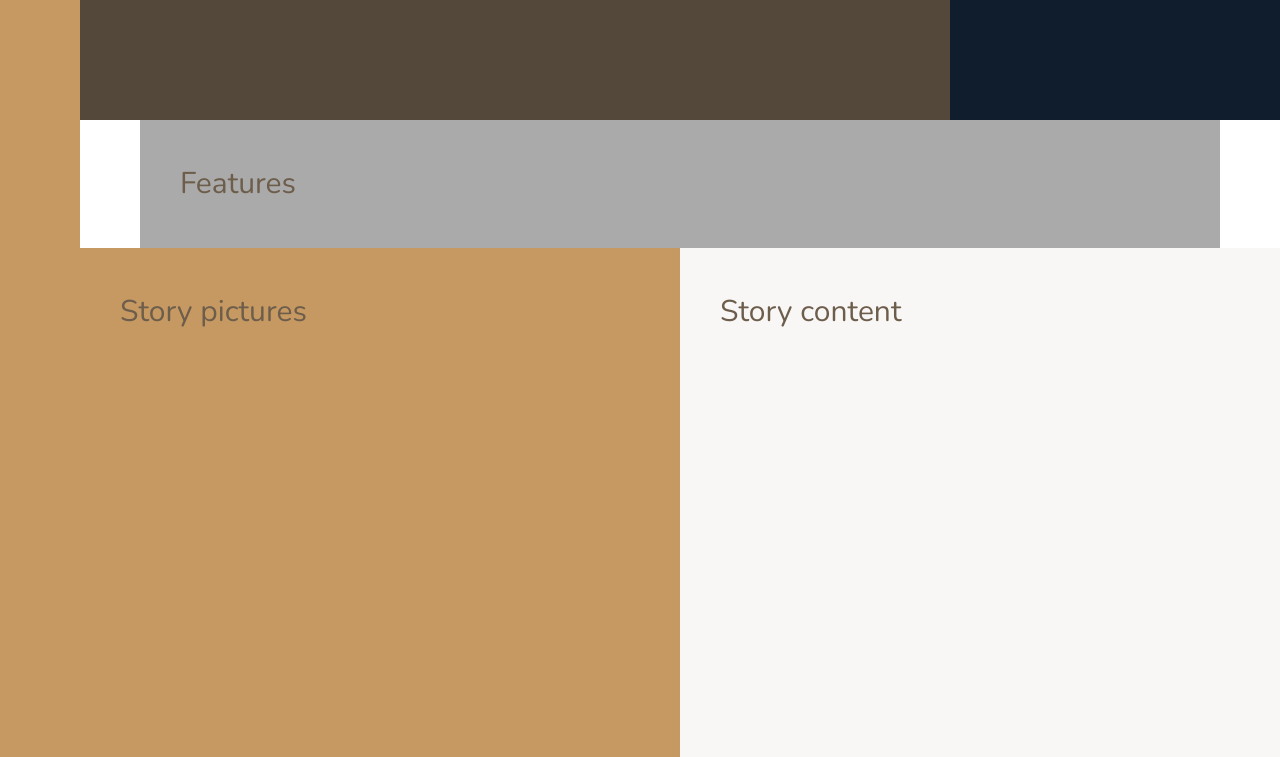
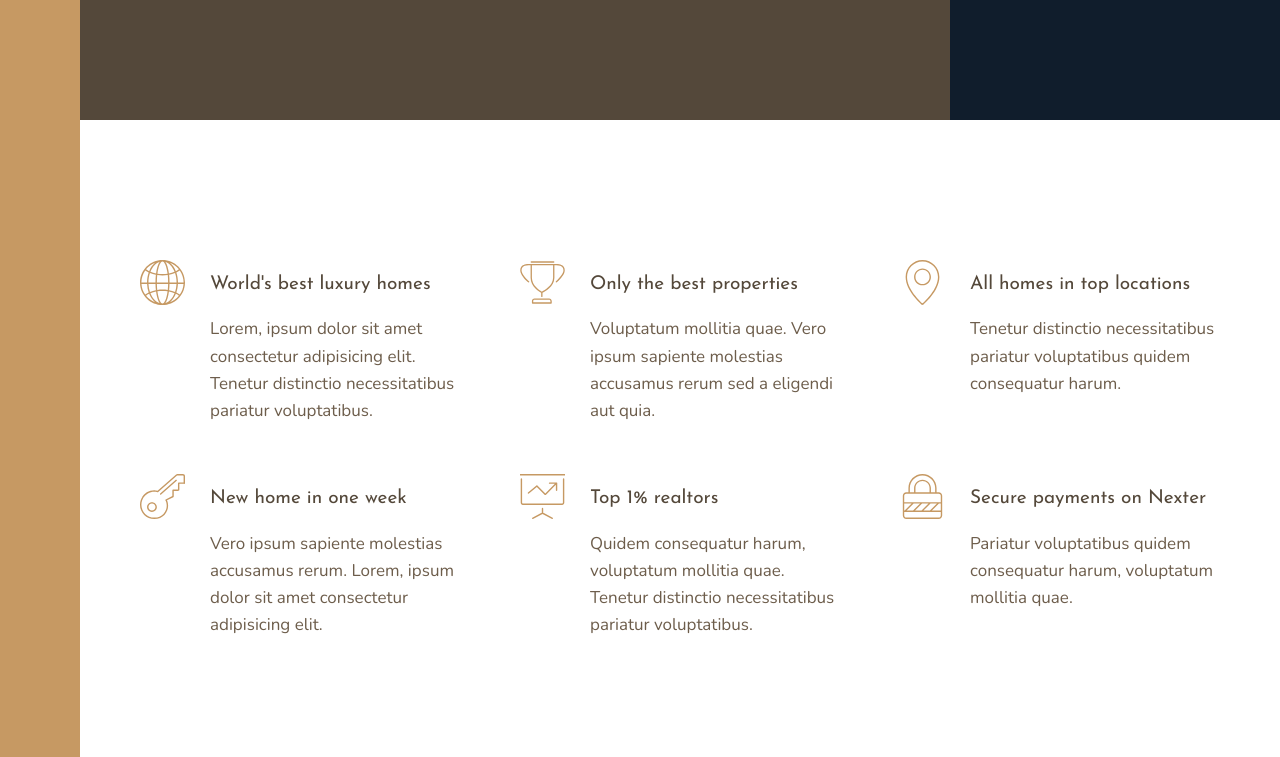
Before and after one commit to JustinStephenson/Nextor, a website: page index.html in a window 1280 px wide. Shown: the part 520-1277 px from the top of the page. Drawn offline with nearby package versions, Linux system fonts and the light colour scheme.

Commit message:
Added features section

```diff
--- a/index.html
+++ b/index.html
@@ -21,7 +21,68 @@
 
 		<div class="realtors">Top 3 realtors</div>
 
-		<section class="features">Features</section>
+		<section class="features">
+			<div class="feature">
+				<svg class="feature__icon">
+					<use xlink:href="img/sprite.svg#icon-global"></use>
+				</svg>
+				<h4 class="heading-4 heading-4--dark">World's best luxury homes</h4>
+				<p class="feature__text">
+					Lorem, ipsum dolor sit amet consectetur adipisicing elit. Tenetur
+					distinctio necessitatibus pariatur voluptatibus.
+				</p>
+			</div>
+			<div class="feature">
+				<svg class="feature__icon">
+					<use xlink:href="img/sprite.svg#icon-trophy"></use>
+				</svg>
+				<h4 class="heading-4 heading-4--dark">Only the best properties</h4>
+				<p class="feature__text">
+					Voluptatum mollitia quae. Vero ipsum sapiente molestias accusamus
+					rerum sed a eligendi aut quia.
+				</p>
+			</div>
+			<div class="feature">
+				<svg class="feature__icon">
+					<use xlink:href="img/sprite.svg#icon-map-pin"></use>
+				</svg>
+				<h4 class="heading-4 heading-4--dark">All homes in top locations</h4>
+				<p class="feature__text">
+					Tenetur distinctio necessitatibus pariatur voluptatibus quidem
+					consequatur harum.
+				</p>
+			</div>
+			<div class="feature">
+				<svg class="feature__icon">
+					<use xlink:href="img/sprite.svg#icon-key"></use>
+				</svg>
+				<h4 class="heading-4 heading-4--dark">New home in one week</h4>
+				<p class="feature__text">
+					Vero ipsum sapiente molestias accusamus rerum. Lorem, ipsum dolor sit
+					amet consectetur adipisicing elit.
+				</p>
+			</div>
+			<div class="feature">
+				<svg class="feature__icon">
+					<use xlink:href="img/sprite.svg#icon-presentation"></use>
+				</svg>
+				<h4 class="heading-4 heading-4--dark">Top 1% realtors</h4>
+				<p class="feature__text">
+					Quidem consequatur harum, voluptatum mollitia quae. Tenetur distinctio
+					necessitatibus pariatur voluptatibus.
+				</p>
+			</div>
+			<div class="feature">
+				<svg class="feature__icon">
+					<use xlink:href="img/sprite.svg#icon-lock"></use>
+				</svg>
+				<h4 class="heading-4 heading-4--dark">Secure payments on Nexter</h4>
+				<p class="feature__text">
+					Pariatur voluptatibus quidem consequatur harum, voluptatum mollitia
+					quae.
+				</p>
+			</div>
+		</section>
 
 		<div class="story__pictures">Story pictures</div>
 		<div class="story__content">Story content</div>
--- a/sass/_base.scss
+++ b/sass/_base.scss
@@ -42,10 +42,4 @@ body {
 		[sidebar-start] 8rem [sidebar-end full-start] minmax(6rem, 1fr)
 		[center-start] repeat(8, [col-start] minmax(min-content, 14rem) [col-end])
 		[center-end] minmax(6rem, 1fr) [full-end];
-
-	// Testing
-	& > * {
-		padding: 40px;
-		font-size: 3rem;
-	}
 }
--- a/sass/_features.scss
+++ b/sass/_features.scss
@@ -1,4 +1,33 @@
 .features {
-	background-color: $color-grey-light-2;
 	grid-column: center-start / center-end;
+
+	margin: 15rem 0;
+
+	display: grid;
+	// grid-template-columns: repeat(3, 1fr);
+	// responsive solution
+	grid-template-columns: repeat(auto-fit, minmax(25rem, 1fr));
+	// default option is auto, no need to specify rows
+	// grid-template-rows: auto auto;
+	gap: 6rem;
+	align-items: flex-start;
 }
+
+.feature {
+	display: grid;
+	grid-template-columns: min-content 1fr;
+	row-gap: 1.5rem;
+	column-gap: 2.5rem;
+
+	&__icon {
+		fill: $color-primary;
+		width: 4.5rem;
+		height: 4.5rem;
+		grid-row: 1 / span 2;
+		transform: translateY(-1rem);
+	}
+
+	&__text {
+		font-size: 1.7rem;
+	}
+}
--- a/sass/_typography.scss
+++ b/sass/_typography.scss
@@ -0,0 +1,29 @@
+%heading {
+	font-family: $font-display;
+	font-weight: 400;
+}
+
+.heading-1 {
+	@extend %heading;
+}
+
+.heading-2 {
+	@extend %heading;
+}
+
+.heading-3 {
+	@extend %heading;
+}
+
+.heading-4 {
+	@extend %heading;
+	font-size: 1.9rem;
+
+	&--light {
+		color: $color-grey-light-1;
+	}
+
+	&--dark {
+		color: $color-grey-dark-1;
+	}
+}
```
Also changed, not shown: css/main.css.
